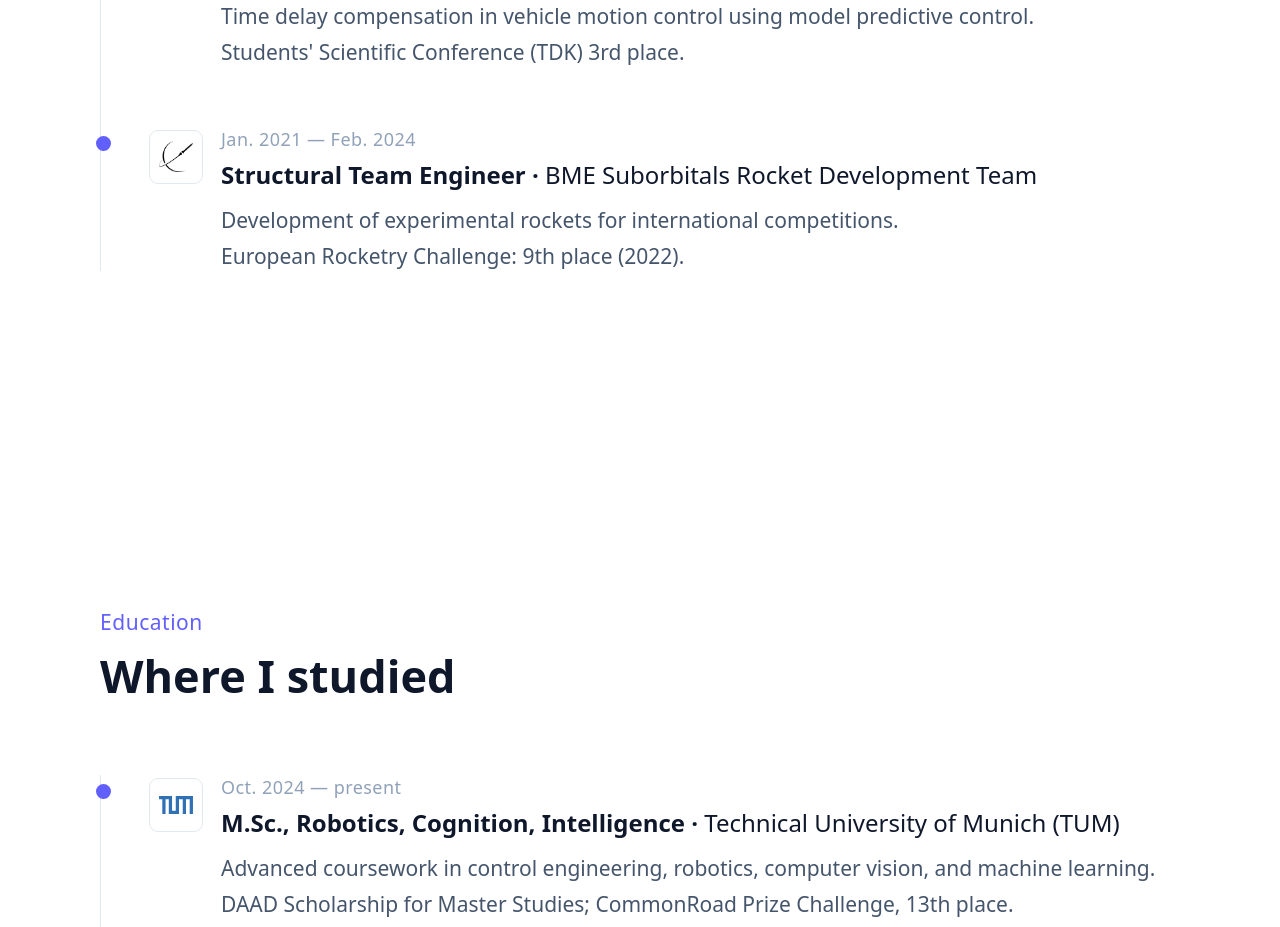
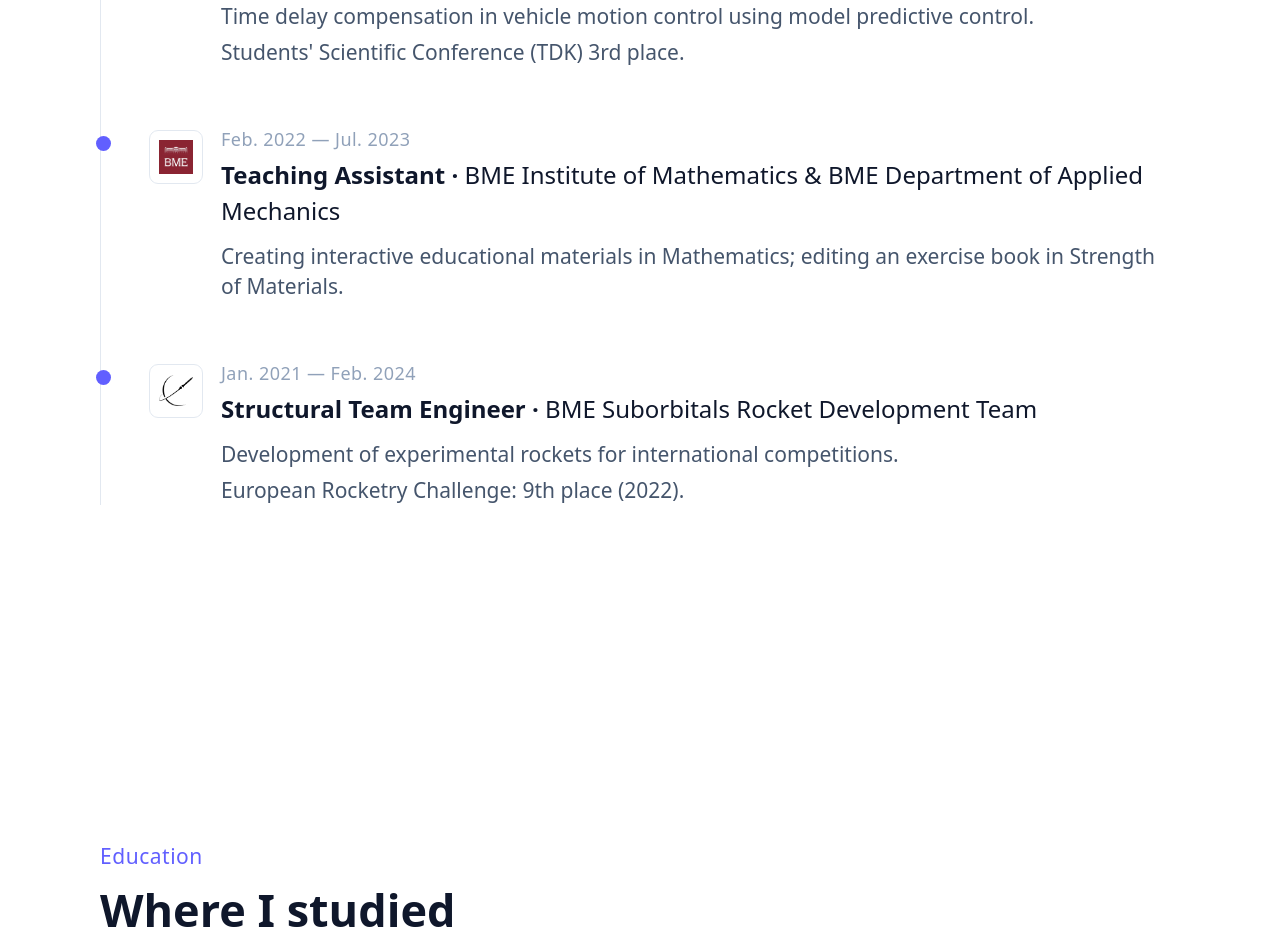
Before and after one commit to gabormarko/gabormarko.github.io, a React (Vite) app: page / in a window 1280 px wide. Shown: the part 7500-8427 px from the top of the page. Built offline with nearby package versions, Linux system fonts and the light colour scheme.

Commit message:
Add BME Institute of Mathematics TA role to Experience
Teaching assistant at BME Institute of Mathematics & Department of Applied Mechanics, Feb 2022 - Jul 2023.

Co-Authored-By: Claude Sonnet 5 <noreply@anthropic.com>

```diff
--- a/src/components/Experience.jsx
+++ b/src/components/Experience.jsx
@@ -97,6 +97,15 @@ const ROLES = [
     ],
   },
   {
+    role: 'Teaching Assistant',
+    org: 'BME Institute of Mathematics & BME Department of Applied Mechanics',
+    logo: '/logos/bme.jpg',
+    period: 'Feb. 2022 — Jul. 2023',
+    bullets: [
+      'Creating interactive educational materials in Mathematics; editing an exercise book in Strength of Materials.',
+    ],
+  },
+  {
     role: 'Structural Team Engineer',
     org: 'BME Suborbitals Rocket Development Team',
     logo: '/logos/bme-suborbitals.png',
```
